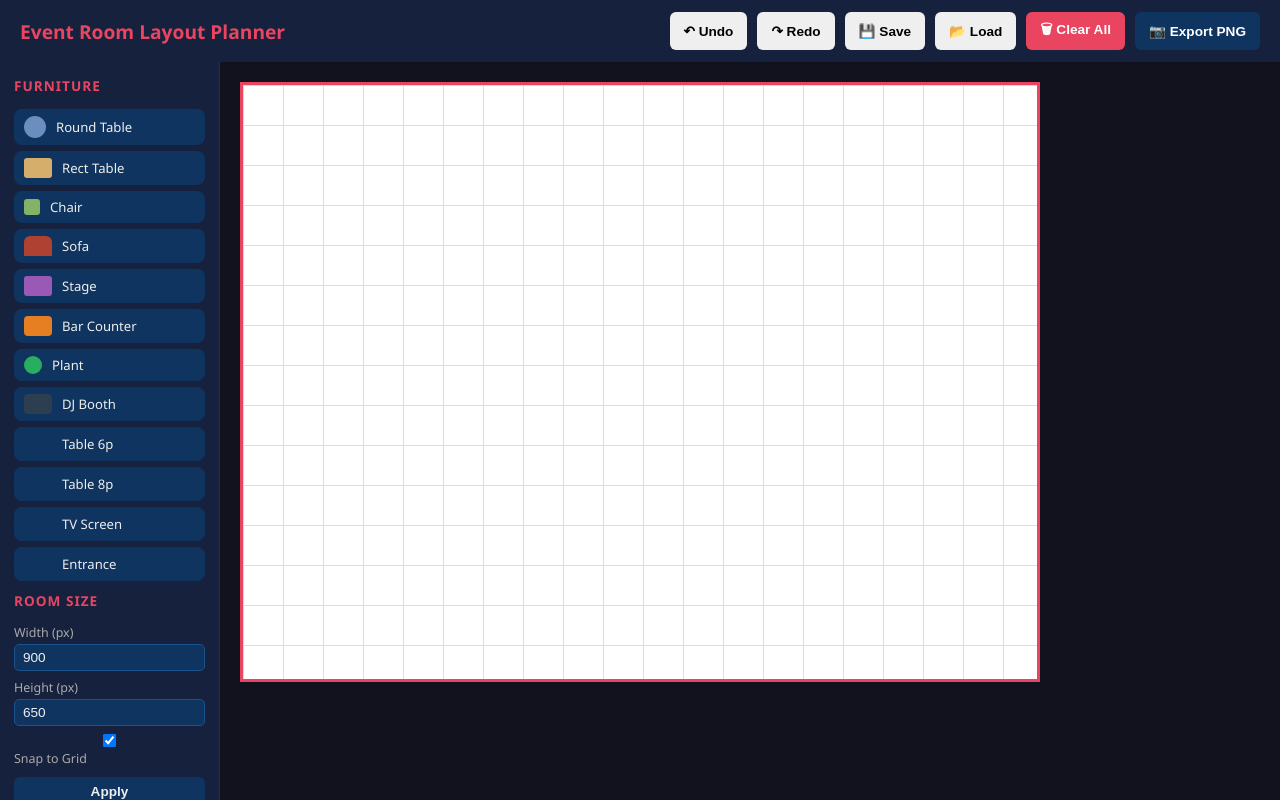
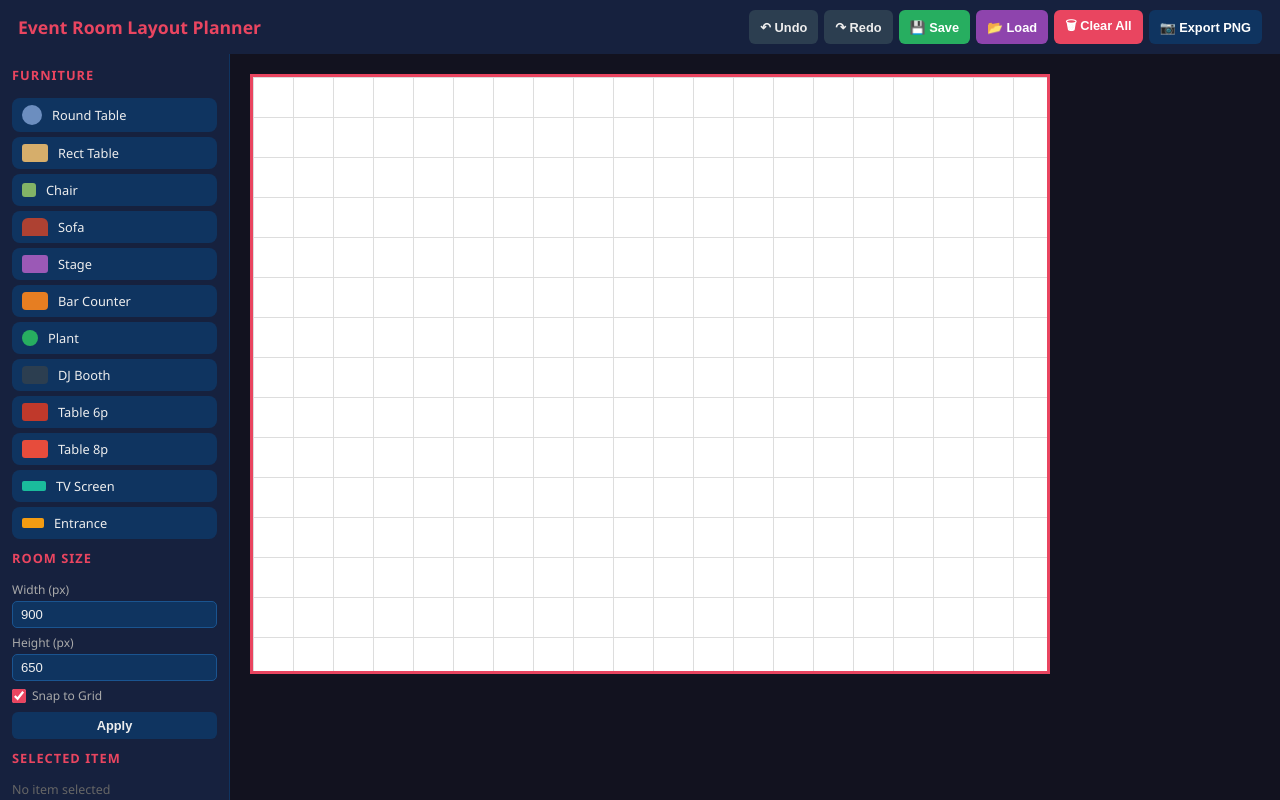
Before and after one commit to Skyzan7/room-layout-planner, a plain HTML site: page index.html in a window 1280 px wide. Drawn offline with Linux system fonts and the light colour scheme.

Commit message:
Refactor CSS styles for improved layout and design

```diff
--- a/style.css
+++ b/style.css
@@ -1,47 +1,67 @@
 * { box-sizing: border-box; margin: 0; padding: 0; }
 body { font-family: 'Segoe UI', sans-serif; background: #1a1a2e; color: #eee; height: 100vh; display: flex; flex-direction: column; overflow: hidden; }
-header { background: #16213e; padding: 12px 20px; display: flex; align-items: center; justify-content: space-between; box-shadow: 0 2px 8px rgba(0,0,0,0.4); }
-header h1 { font-size: 1.2rem; color: #e94560; }
-.header-controls { display: flex; gap: 10px; }
-button { padding: 7px 14px; border: none; border-radius: 6px; cursor: pointer; font-size: 0.85rem; font-weight: 600; transition: background 0.2s; }
+header { background: #16213e; padding: 10px 18px; display: flex; align-items: center; justify-content: space-between; box-shadow: 0 2px 8px rgba(0,0,0,0.4); }
+header h1 { font-size: 1.1rem; color: #e94560; }
+.header-controls { display: flex; gap: 6px; flex-wrap: wrap; }
+button { padding: 6px 11px; border: none; border-radius: 6px; cursor: pointer; font-size: 0.8rem; font-weight: 600; transition: background 0.2s; }
 #clearBtn { background: #e94560; color: #fff; }
 #clearBtn:hover { background: #c73652; }
 #exportBtn { background: #0f3460; color: #fff; }
 #exportBtn:hover { background: #1a5490; }
+#saveBtn { background: #27ae60; color: #fff; }
+#saveBtn:hover { background: #1e8449; }
+#loadBtn { background: #8e44ad; color: #fff; }
+#loadBtn:hover { background: #6c3483; }
+#undoBtn, #redoBtn { background: #2c3e50; color: #eee; }
+#undoBtn:hover, #redoBtn:hover { background: #3d5166; }
+#undoBtn:disabled, #redoBtn:disabled { opacity: 0.4; cursor: not-allowed; }
 .app { display: flex; flex: 1; overflow: hidden; }
-.sidebar { width: 220px; background: #16213e; padding: 14px; overflow-y: auto; display: flex; flex-direction: column; gap: 10px; border-right: 1px solid #0f3460; }
-.sidebar h2 { font-size: 0.85rem; text-transform: uppercase; letter-spacing: 1px; color: #e94560; margin-bottom: 4px; }
-.furniture-list { display: flex; flex-direction: column; gap: 6px; }
-.furniture-item { display: flex; align-items: center; gap: 10px; padding: 7px 10px; background: #0f3460; border-radius: 8px; cursor: grab; font-size: 0.82rem; user-select: none; transition: background 0.2s; }
+.sidebar { width: 230px; background: #16213e; padding: 12px; overflow-y: auto; display: flex; flex-direction: column; gap: 10px; border-right: 1px solid #0f3460; }
+.sidebar h2 { font-size: 0.8rem; text-transform: uppercase; letter-spacing: 1px; color: #e94560; margin-bottom: 4px; }
+.furniture-list { display: flex; flex-direction: column; gap: 5px; }
+.furniture-item { display: flex; align-items: center; gap: 10px; padding: 7px 10px; background: #0f3460; border-radius: 8px; cursor: grab; font-size: 0.8rem; user-select: none; transition: background 0.2s; }
 .furniture-item:hover { background: #1a5490; }
-.furniture-preview { width: 28px; height: 20px; border-radius: 3px; flex-shrink: 0; }
-.furniture-preview.round-table { border-radius: 50%; background: #6c8ebf; width: 22px; height: 22px; }
+.furniture-preview { width: 26px; height: 18px; border-radius: 3px; flex-shrink: 0; }
+.furniture-preview.round-table { border-radius: 50%; background: #6c8ebf; width: 20px; height: 20px; }
 .furniture-preview.rect-table { background: #d6ae6b; }
-.furniture-preview.chair { background: #82b366; width: 16px; height: 16px; border-radius: 3px; }
+.furniture-preview.chair { background: #82b366; width: 14px; height: 14px; border-radius: 3px; }
 .furniture-preview.sofa { background: #ae4132; border-radius: 6px 6px 0 0; }
 .furniture-preview.stage { background: #9b59b6; }
 .furniture-preview.bar { background: #e67e22; border-radius: 4px; }
-.furniture-preview.plant { background: #27ae60; border-radius: 50%; width: 18px; height: 18px; }
+.furniture-preview.plant { background: #27ae60; border-radius: 50%; width: 16px; height: 16px; }
 .furniture-preview.dj-booth { background: #2c3e50; border-radius: 4px; }
-.room-controls { display: flex; flex-direction: column; gap: 8px; }
-.room-controls label { display: flex; flex-direction: column; gap: 3px; font-size: 0.78rem; color: #aaa; }
-.room-controls input { padding: 5px 8px; background: #0f3460; border: 1px solid #1a5490; border-radius: 5px; color: #eee; font-size: 0.85rem; }
+.furniture-preview.table-6 { background: #c0392b; border-radius: 3px; }
+.furniture-preview.table-8 { background: #e74c3c; border-radius: 3px; }
+.furniture-preview.tv-screen { background: #1abc9c; border-radius: 2px; width: 24px; height: 10px; }
+.furniture-preview.entrance { background: #f39c12; border-radius: 2px; width: 22px; height: 10px; }
+.room-controls { display: flex; flex-direction: column; gap: 6px; }
+.room-controls label { display: flex; flex-direction: column; gap: 3px; font-size: 0.75rem; color: #aaa; }
+.room-controls input { padding: 5px 8px; background: #0f3460; border: 1px solid #1a5490; border-radius: 5px; color: #eee; font-size: 0.82rem; }
+.snap-row { flex-direction: row !important; align-items: center; gap: 6px !important; color: #aaa; font-size: 0.78rem; }
+.snap-row input[type=checkbox] { width: 14px; height: 14px; accent-color: #e94560; }
 #applyRoom { background: #0f3460; color: #eee; margin-top: 2px; }
 #applyRoom:hover { background: #1a5490; }
-.item-controls { display: flex; flex-direction: column; gap: 8px; font-size: 0.82rem; }
-.item-controls label { display: flex; flex-direction: column; gap: 3px; color: #aaa; }
-.item-controls input[type=text],.item-controls input[type=number] { padding: 5px 8px; background: #0f3460; border: 1px solid #1a5490; border-radius: 5px; color: #eee; font-size: 0.85rem; }
+.item-controls { display: flex; flex-direction: column; gap: 7px; }
+.item-controls label { display: flex; flex-direction: column; gap: 3px; color: #aaa; font-size: 0.78rem; }
+.input-row { display: flex; align-items: center; gap: 4px; }
+.input-row input { flex: 1; }
+.unit { font-size: 0.72rem; color: #888; }
+.item-controls input[type=text], .item-controls input[type=number] { padding: 5px 8px; background: #0f3460; border: 1px solid #1a5490; border-radius: 5px; color: #eee; font-size: 0.82rem; width: 100%; }
 .item-controls input[type=color] { padding: 2px; background: #0f3460; border: 1px solid #1a5490; border-radius: 5px; width: 100%; height: 30px; cursor: pointer; }
-#deleteItem { background: #e94560; color: #fff; margin-top: 4px; }
-#deleteItem:hover { background: #c73652; }
-#noSelection { color: #666; font-size: 0.8rem; }
+.item-controls input[type=range] { width: 100%; accent-color: #e94560; }
+#duplicateItem { background: #2980b9; color: #fff; margin-top: 2px; }
+#duplicateItem:hover { background: #1a6a9a; }
+.btn-danger { background: #e94560; color: #fff; margin-top: 2px; }
+.btn-danger:hover { background: #c73652; }
+#noSelection { color: #666; font-size: 0.78rem; }
 .canvas-wrapper { flex: 1; overflow: auto; background: #12121f; display: flex; align-items: flex-start; justify-content: flex-start; padding: 20px; }
 .room { position: relative; background: #fff; border: 3px solid #e94560; overflow: hidden; }
 .grid-overlay { position: absolute; inset: 0; background-image: repeating-linear-gradient(#ddd 0 1px, transparent 1px 40px), repeating-linear-gradient(90deg, #ddd 0 1px, transparent 1px 40px); pointer-events: none; }
-.placed-item { position: absolute; border: 2px solid rgba(0,0,0,0.3); border-radius: 4px; cursor: move; display: flex; align-items: center; justify-content: center; font-size: 0.7rem; font-weight: 700; color: rgba(0,0,0,0.6); user-select: none; box-shadow: 0 2px 6px rgba(0,0,0,0.2); transition: box-shadow 0.15s; }
+.placed-item { position: absolute; border: 2px solid rgba(0,0,0,0.3); border-radius: 4px; cursor: move; display: flex; align-items: center; justify-content: center; font-size: 0.68rem; font-weight: 700; color: rgba(0,0,0,0.65); user-select: none; box-shadow: 0 2px 6px rgba(0,0,0,0.2); transition: box-shadow 0.15s; }
 .placed-item:hover { box-shadow: 0 4px 12px rgba(0,0,0,0.3); }
 .placed-item.selected { border: 2px solid #e94560; box-shadow: 0 0 0 3px rgba(233,69,96,0.4); }
 .placed-item.round-table { border-radius: 50%; }
 .placed-item.plant { border-radius: 50%; }
+.placed-item.entrance { border-radius: 0; border-top: 4px solid #f39c12; }
 .resize-handle { position: absolute; width: 10px; height: 10px; background: #e94560; border-radius: 50%; bottom: -5px; right: -5px; cursor: se-resize; display: none; }
 .placed-item.selected .resize-handle { display: block; }
```
